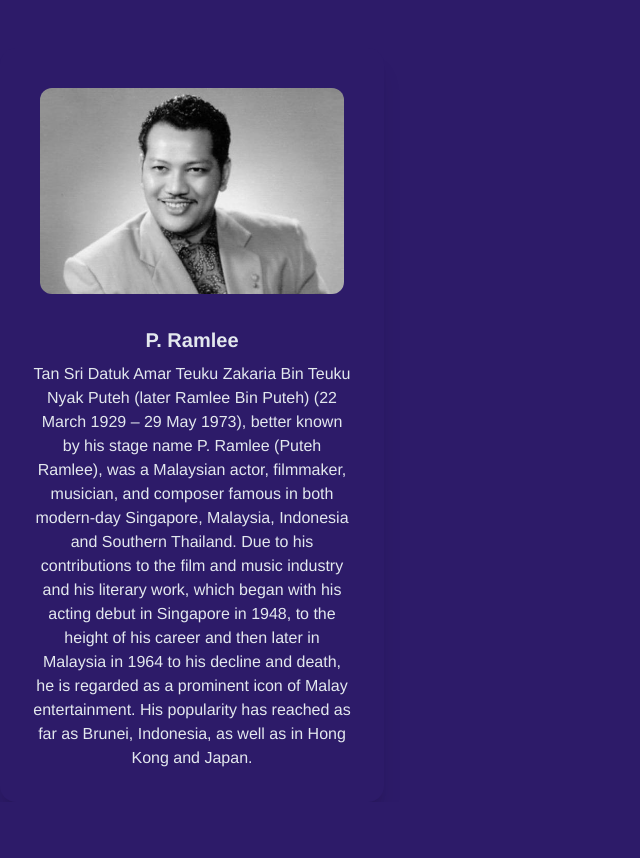
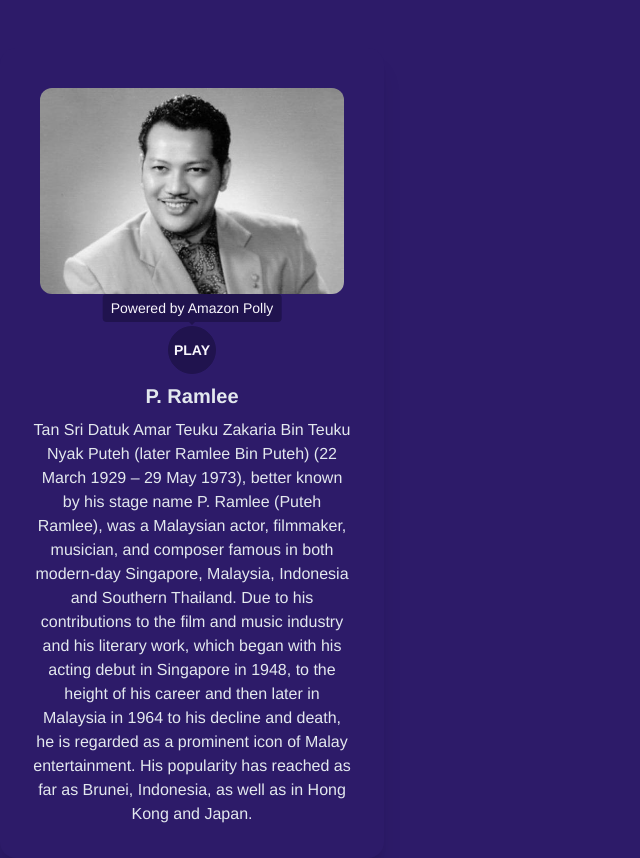
Before and after one commit to farhan-helmy/melaka-event, a Vue app: page /pramlee in a window 1280 px wide. Shown: the whole page, without its empty margins (0-640 px from the left). Before the commit the page ends 802 px from the top, so only its background shows below. Built offline with nearby package versions, Linux system fonts and the light colour scheme.

Commit message:
polly play

```diff
--- a/src/views/RamleeView.vue
+++ b/src/views/RamleeView.vue
@@ -4,7 +4,11 @@
       <figure class="px-10 pt-10">
         <img src="@/assets/pramlee.jpg" alt="Shoes" class="rounded-xl" />
       </figure>
+
       <div class="card-body items-center text-center">
+        <div class="tooltip tooltip-open" data-tip="Powered by Amazon Polly">
+          <button class="btn btn-circle" @click="playAudio">Play</button>
+        </div>
         <h2 class="card-title">P. Ramlee</h2>
         <p>
           Tan Sri Datuk Amar Teuku Zakaria Bin Teuku Nyak Puteh (later Ramlee
@@ -71,15 +75,16 @@ export default {
     const ramlee1 = ref(true);
     const ramlee2 = ref(false);
     const ramlee3 = ref(false);
-    onMounted(() => {
+
     const playAudio = async () => {
       const pramlee = require("@/assets/audio/pramlee.mp3");
 
       let sound = new Audio(pramlee);
+      sound.type = "audio/mpeg";
 
       sound.play();
     };
-
+    onMounted(() => {
       const stopAnimate = () => {
         setTimeout(() => {
           animation.value = false;
@@ -102,7 +107,6 @@ export default {
 
       stopAnimate();
       changeSlide();
-      playAudio();
       changeSlide2();
     });
 
@@ -111,6 +115,7 @@ export default {
       ramlee1,
       ramlee2,
       ramlee3,
+      playAudio,
     };
   },
 };
```
Lines whose indentation alone changed are shown as unchanged.
